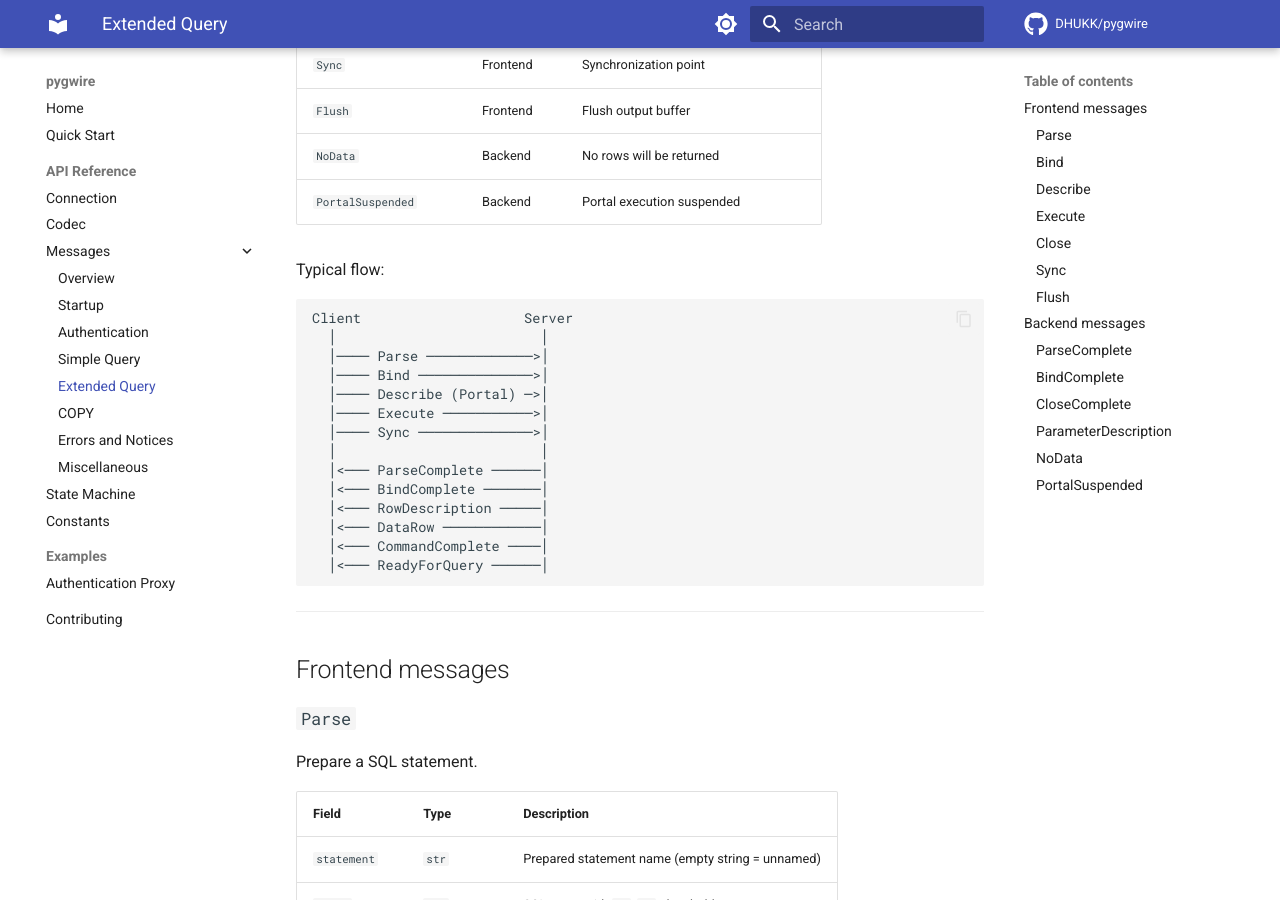
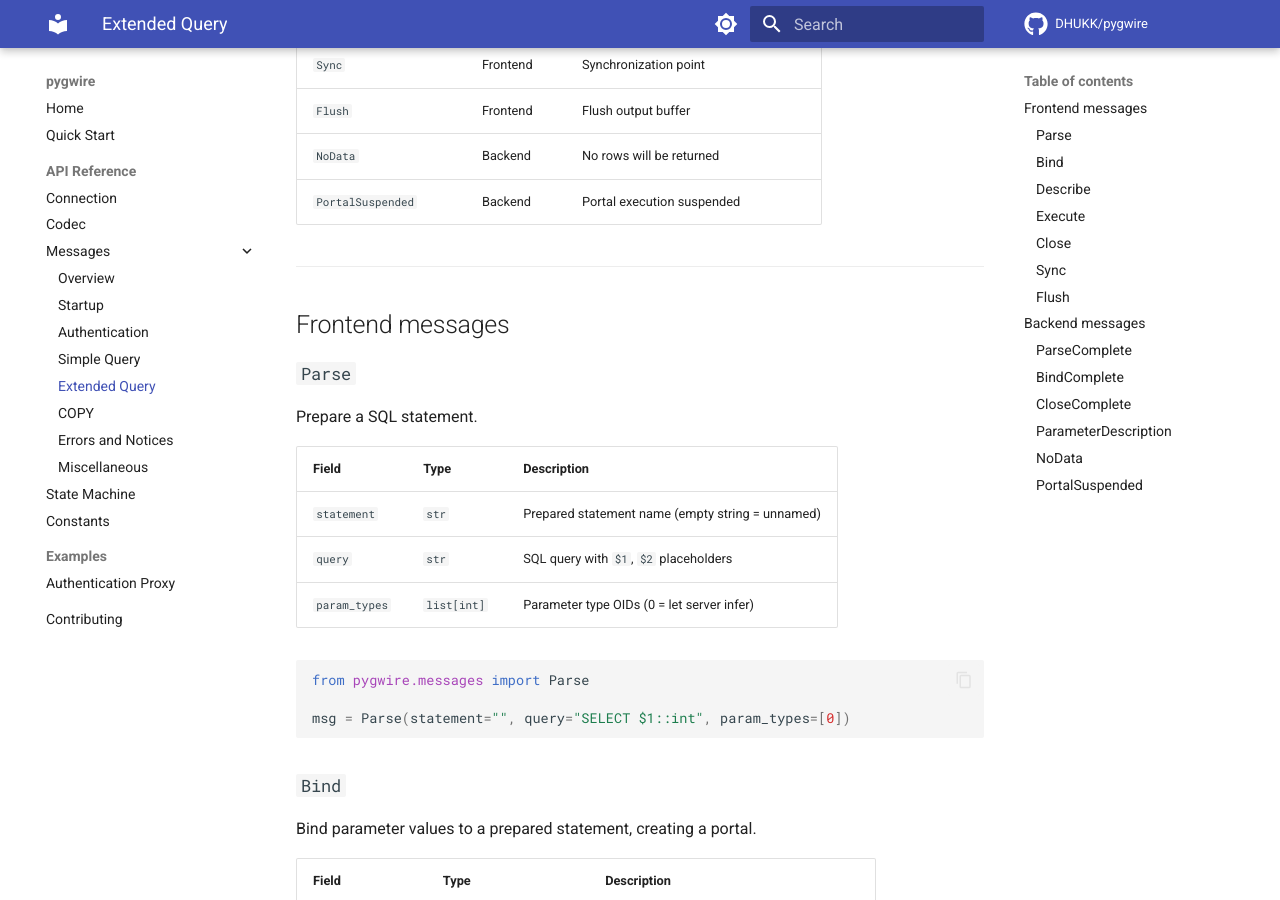
Before and after one commit to DHUKK/pygwire, an MkDocs documentation site: the page built from docs/reference/messages/extended-query.md, in a window 1280 px wide and 900 px high, scrolled down 659 px. Built offline with MkDocs 1.6.1 and Material for MkDocs 9.7.7, drawn with Linux system fonts in a browser that asks for light colours; comment, search, counter and statistics services are not loaded.

Commit message:
Remove protocol flow diagrams from message docs
The sequence diagrams for simple and extended query showed standard
PostgreSQL wire protocol flows. Readers building with pygwire already
understand the protocol; the diagrams added visual noise without
explaining anything specific to pygwire.

````diff
--- a/docs/reference/messages/extended-query.md
+++ b/docs/reference/messages/extended-query.md
@@ -17,25 +17,6 @@ The extended query protocol separates parsing, binding, and execution into disti
 | `Flush` | Frontend | Flush output buffer |
 | `NoData` | Backend | No rows will be returned |
 | `PortalSuspended` | Backend | Portal execution suspended |
-
-Typical flow:
-
-```
-Client                    Server
-  │                         │
-  │──── Parse ─────────────>│
-  │──── Bind ──────────────>│
-  │──── Describe (Portal) ─>│
-  │──── Execute ───────────>│
-  │──── Sync ──────────────>│
-  │                         │
-  │<─── ParseComplete ──────│
-  │<─── BindComplete ───────│
-  │<─── RowDescription ─────│
-  │<─── DataRow ────────────│
-  │<─── CommandComplete ────│
-  │<─── ReadyForQuery ──────│
-```
 
 ---
 
````
Also changed, not shown: docs/reference/messages/simple-query.md (+0 -14 lines).
